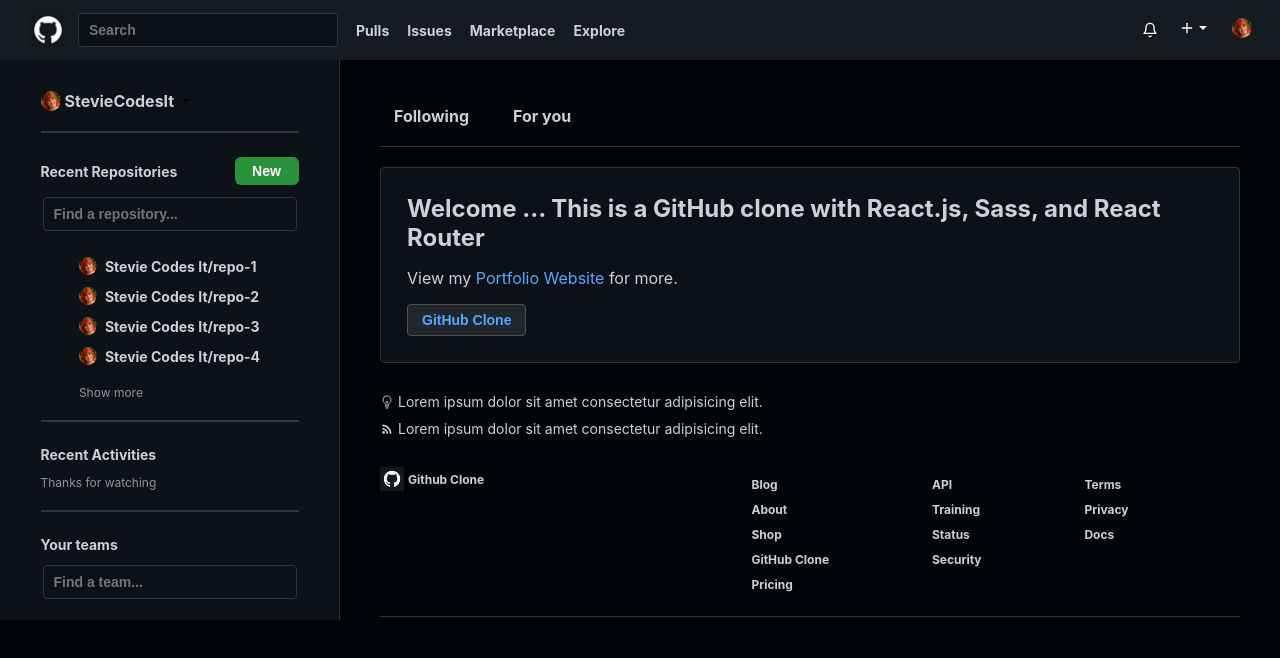
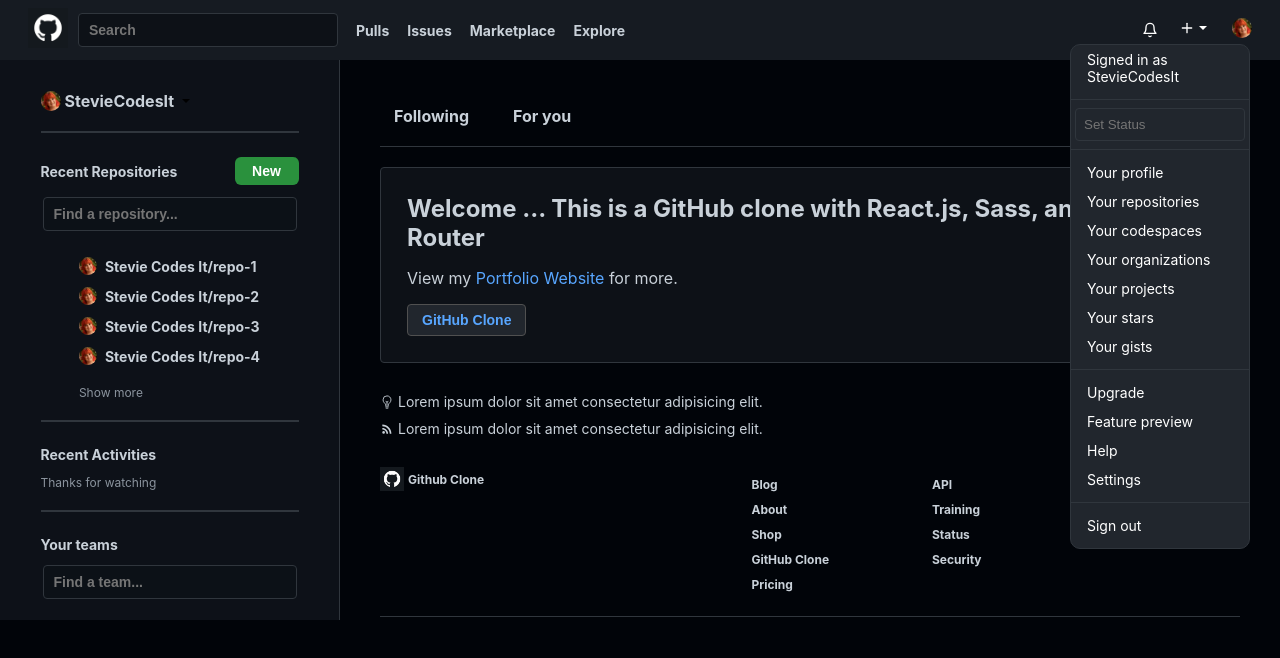
Before and after one commit to lopezsteffanie/github-clone, a React (Create React App) app: page / in a window 1280 px wide. Both pictures are taken after a click on the element 1242 px from the left and 30 px from the top of the page. Shown: the top 658 px of the page. Built offline with nearby package versions, Linux system fonts and the light colour scheme.

Commit message:
Create menu

```diff
--- /dev/null
+++ b/src/components/Menu.jsx
@@ -0,0 +1,46 @@
+import React from 'react';
+import { Link } from 'react-router-dom';
+
+function Menu() {
+    return (
+        <div className="menu">
+            <div className="menuContainer">
+                <p>
+                    Signed in as <br />
+                    StevieCodesIt
+                </p>
+
+                <div className="lineThree" />
+
+                <div className="menuStatus">
+                    <input type="text" placeholder="Set Status" />
+                </div>
+
+                <div className="lineThree" />
+
+                <p>
+                    <Link to="/profile">Your profile</Link>
+                </p>
+                <p>Your repositories</p>
+                <p>Your codespaces</p>
+                <p>Your organizations</p>
+                <p>Your projects</p>
+                <p>Your stars</p>
+                <p>Your gists</p>
+
+                <div className="lineThree" />
+
+                <p>Upgrade</p>
+                <p>Feature preview</p>
+                <p>Help</p>
+                <p>Settings</p>
+
+                <div className="lineThree" />
+
+                <p>Sign out</p>
+            </div>
+        </div>
+    )
+}
+
+export default Menu
--- a/src/components/Navbar.jsx
+++ b/src/components/Navbar.jsx
@@ -1,16 +1,22 @@
-import React from 'react'
+import React, { useState } from 'react'
 import img1 from '../img/img1.png';
 import img2 from '../img/img2.png';
 import { FiBell, FiPlus } from 'react-icons/fi';
-import { FaGithubSquare } from 'react-icons/fa';
 import { IoMdArrowDropdown } from 'react-icons/io';
+import { Link } from 'react-router-dom';
+import Menu from './Menu';
 
 function Navbar() {
+
+    const [showMenu, setShowMenu] = useState(false);
+
     return (
         <nav className="navbar">
             {/*Left*/}
             <div className="navLeft">
-                <img src={img1} alt="" />
+                <Link to="/">
+                    <img src={img1} alt="" />
+                </Link>
 
                 <div>
                     <input type="text" placeholder="Search" />
@@ -33,10 +39,12 @@
                     <IoMdArrowDropdown />
                 </div>
 
-                <div className="navRightIcons">
+                <div className="navRightIcons" onClick={() => setShowMenu(!showMenu)}>
                     <img src={img2} alt="" />
                 </div>
             </div>
+
+            {showMenu && <Menu />}
         </nav>
     )
 }
--- /dev/null
+++ b/src/styles/_menu.scss
@@ -0,0 +1,55 @@
+@import "./mainRight";
+
+.menu {
+    background-color: var(--btn-color);
+    position: absolute;
+    top: 44px;
+    right: 30px;
+    border-radius: 10px;
+    border: 1px solid var(--line-color);
+    font-size: 14px;
+    width: 180px;
+
+    .menuContainer {
+        display: flex;
+        flex-direction: column;
+        justify-content: center;
+        align-items: center;
+
+        p {
+            cursor: pointer;
+            width: 100%;
+            padding: 6px 16px;
+
+            a {
+                text-decoration: none;
+                color: white;
+            }
+
+            &:last-child {
+                margin-bottom: 8px;
+                padding: 6px 16px 6px;
+            }
+
+            &:hover {
+                background-color: rgb(0, 136, 255);
+            }
+        }
+
+        .lineThree {
+            @include lines();
+            margin: 8px 0;
+        }
+
+        .menuStatus {
+            input {
+                color: var(--grey-color);
+                width: 170px;
+                background-color: transparent;
+                border: 1px solid var(--line-color);
+                border-radius: 4px;
+                padding: 8px;
+            }
+        }
+    }
+}
--- a/src/styles/_navbar.scss
+++ b/src/styles/_navbar.scss
@@ -1,3 +1,5 @@
+@import "./menu";
+
 .navbar {
     display: flex;
     justify-content: space-between;
```
